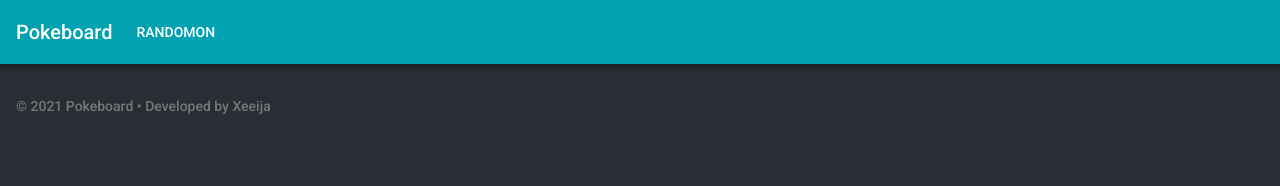
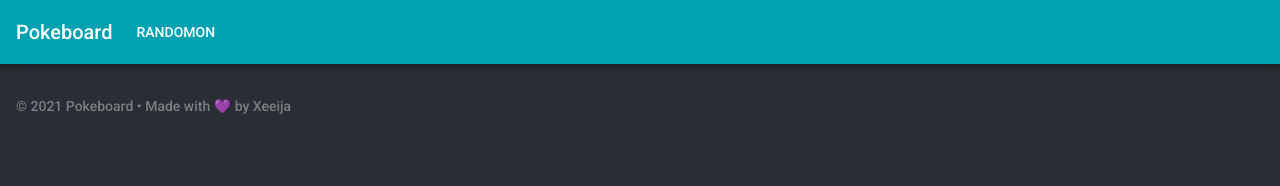
Before and after one commit to xeeija/pokeboard, a React (Create React App) app in the folder app/: page /pokeboard/ in a window 1280 px wide. Shown: the top 186 px of the page. Built offline with nearby package versions, Linux system fonts and the light colour scheme.

Commit message:
Adjust wheel text scaling, update footer

```diff
--- a/app/src/Theme.ts
+++ b/app/src/Theme.ts
@@ -109,7 +109,7 @@ export const useStyles = makeStyles(({ spacing, transitions, palette }) => creat
     alignItems: 'center'
   },
   footer: {
-    opacity: 0.5,
+    color: "#8b8f93d8"
   },
   //#region Wheel
   wheelEmpty: {
--- a/app/src/components/Footer.tsx
+++ b/app/src/components/Footer.tsx
@@ -9,7 +9,7 @@ export const Footer: React.FC<Props> = () => {
   return (
     <Container component="footer" className={cls(cl.padh, cl.padb)}>
       <Typography variant="subtitle2" color="textSecondary" className={cl.footer}>
-        &copy; 2021 Pokeboard &bull; Developed by Xeeija
+        &copy; 2021 Pokeboard &bull; Made with 💜 by Xeeija
       </Typography>
     </Container>
   )
--- a/app/src/components/Wheel.tsx
+++ b/app/src/components/Wheel.tsx
@@ -50,7 +50,17 @@ const pointOnCircle = (center: Point, radius: number, angleDeg: number, angleOff
 
 const randInt = (min = 0, max: number) => Math.floor(Math.random() * (Math.floor(max) - Math.ceil(min) + 1) + Math.ceil(min))
 
-const logistic = (x: number, max: number, min: number, a: number, k: number) => min + max - (max / (1 + a * Math.exp(-k * x)))
+// const logistic = (x: number, max: number, min: number, a: number, k: number) => min + max - (max / (1 + a * Math.exp(-k * x)))
+
+// f(x), a: 0-1, strength of curvature, b: horizontal offset
+const logistic = ({ x, max, min, a = 0.5, b = 0, inverse = false }: {
+  x: number,
+  max: number,
+  min: number,
+  b?: number,
+  a?: number,
+  inverse?: boolean
+}) => min + ((max - min) / (1 + (a ** ((x - b) * (inverse ? -1 : 1)))))
 
 export const spin = async (options: SpinOptions) => {
 
@@ -148,18 +158,28 @@ export const Wheel: React.FC<Props> = ({
       <g id="wheel-g" style={{ transformOrigin: "48.51% 50%" }} >
 
         {names.map((name, i) => {
+
+          //#region Previous scaling factors
+          // const adjustTextBaseline = logistic(-names.length, 2, -0.5, 2, 0.3)
+          // const adjustTextBaseline = 2 * Math.min(1, 30 / names.length * 0.9)
+
+          // const fontSizeNamesMultiplier = logisticInvert(names.length, 1, 0.9, 1, 0.2)
+          // const fontSizeNamesMultiplier = Math.max(Math.min(1, 20 / names.length * 1.3), 0.5)
+          // const baseFontsize = logistic(name.length / 1.3, diameter / 240, diameter / 440, 1.7, 0.22)
+          //#endregion
+
           // Adjust textpath baseline, so names are better drawn in the middle
-          // const adjustTextBaseline = logistic(-names.length, 2, -0.5, 2, 0.3)
-          const adjustTextBaseline = 2 * Math.min(1, 30 / names.length * 0.9)
+          const adjustTextBaseline = logistic({ x: names.length, max: 1.5, min: 0.4, a: 0.9, b: 30, inverse: true })
 
           const startPos = pointOnCircle(d.center, d.radius, d.endAngle, i * d.endAngle)
           const endPos = pointOnCircle(d.center, d.radius, d.startAngle, i * d.endAngle)
           const middlePos = pointOnCircle(d.center, d.radius, (d.endAngle / 2) + adjustTextBaseline, i * d.endAngle) // for text path
 
           // Base fontsize based on length of the name (characters), longer names are smaller
-          // const fontSizeNamesMultiplier = logisticInvert(names.length, 1, 0.9, 1, 0.2)
-          const baseFontsize = logistic(name.length / 1.3, diameter / 240, diameter / 440, 1.7, 0.22)
-          const fontSizeNamesMultiplier = Math.max(Math.min(1, 20 / names.length * 1.3), 0.5)
+          const baseFontsize = logistic({ x: name.length, max: 2.6, min: 1.5, a: 0.7, b: 16.5, inverse: true })
+
+          // Scale names based on number of names in the wheel, size is smaller with more entries
+          const fontSizeNamesMultiplier = logistic({ x: names.length, max: 1, min: 0.6, a: 0.8, b: 34, inverse: true })
 
           // replace with different color, if last color is the same as the first
           const colorIndex = i % colors.length
@@ -189,7 +209,7 @@ export const Wheel: React.FC<Props> = ({
                   startOffset="92%"
                   fontSize={`${baseFontsize * fontSizeNamesMultiplier}em`}
                   xlinkHref={"#wheel-text-path-" + i} >
-                  {name.length <= 23 ? name : name.substring(0, 21) + "..."}
+                  {name.length <= 22 ? name : name.substring(0, 21) + "..."}
                 </textPath>
               </text>
               {/* <circle cx={middlePos.x} cy={middlePos.y} r="5" fill={color} /> */}
```
